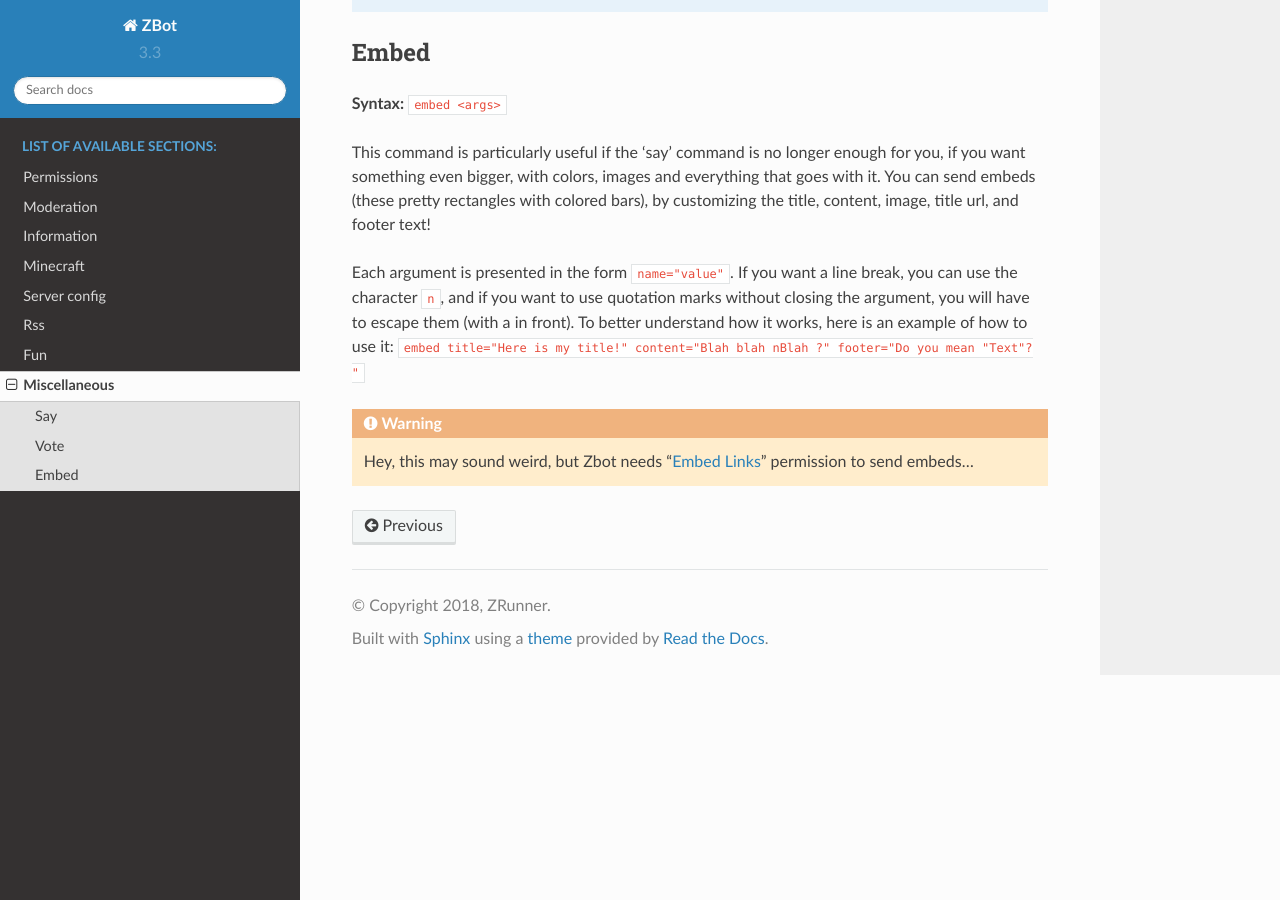
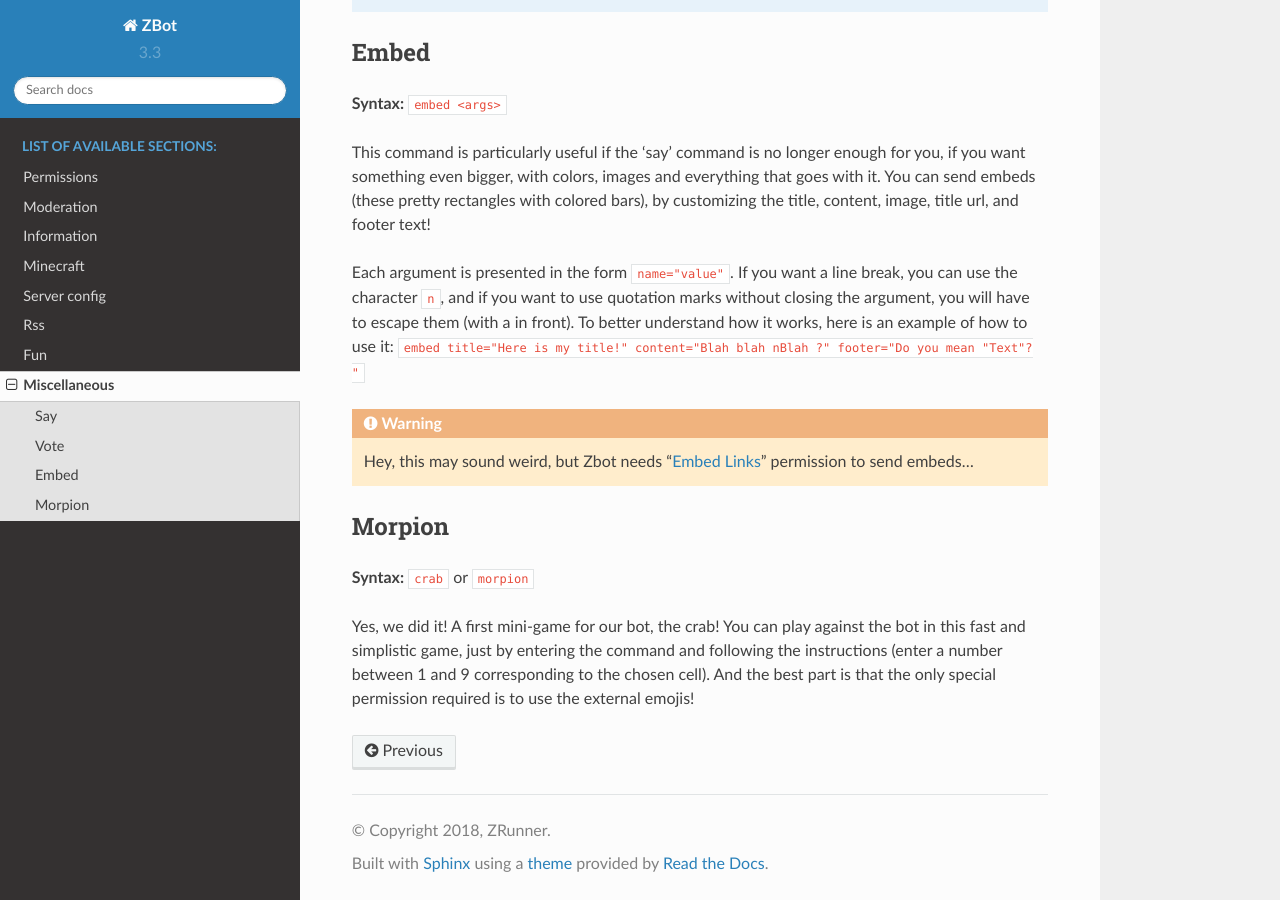
Before and after one commit to Axobot-org/Axobot, a Sphinx documentation site: the page built from docs/miscellaneous.rst, in a window 1280 px wide and 900 px high, scrolled down 1213 px. Built offline with Sphinx 7.4.7 and the Read the Docs theme 2.0.0, drawn with Linux system fonts in a browser that asks for light colours.

Commit message:
[add] 'morpion' doc

```diff
--- a/docs/miscellaneous.rst
+++ b/docs/miscellaneous.rst
@@ -46,3 +46,12 @@
 Each argument is presented in the form :code:`name="value"`. If you want a line break, you can use the character :code:`\n`, and if you want to use quotation marks without closing the argument, you will have to escape them (with a \ in front). To better understand how it works, here is an example of how to use it: :code:`embed title="Here is my title!" content="Blah blah \nBlah ?" footer="Do you mean \"Text\"? "`
 
 .. warning:: Hey, this may sound weird, but Zbot needs "`Embed Links <perms.html#embed-links>`_" permission to send embeds...
+
+
+-------
+Morpion
+-------
+
+**Syntax:** :code:`crab` or :code:`morpion`
+
+Yes, we did it! A first mini-game for our bot, the crab! You can play against the bot in this fast and simplistic game, just by entering the command and following the instructions (enter a number between 1 and 9 corresponding to the chosen cell). And the best part is that the only special permission required is to use the external emojis!
```
